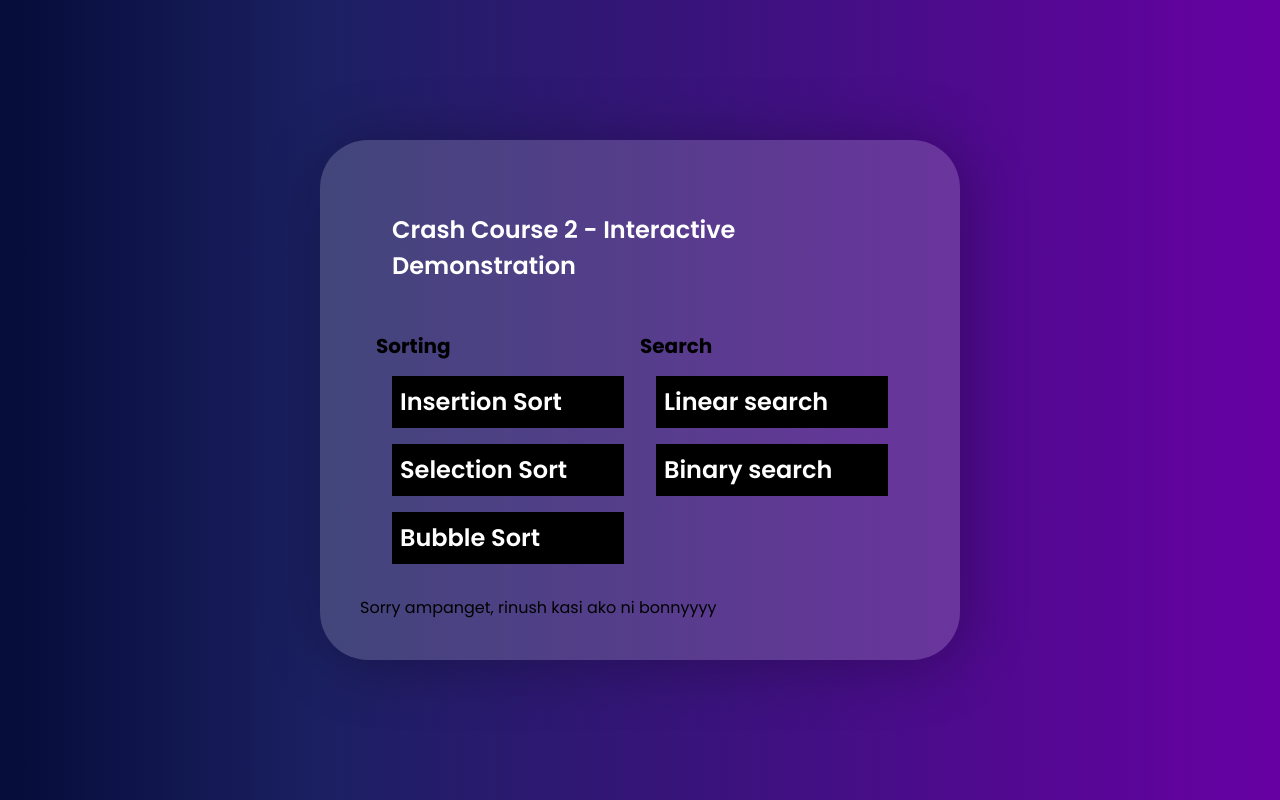
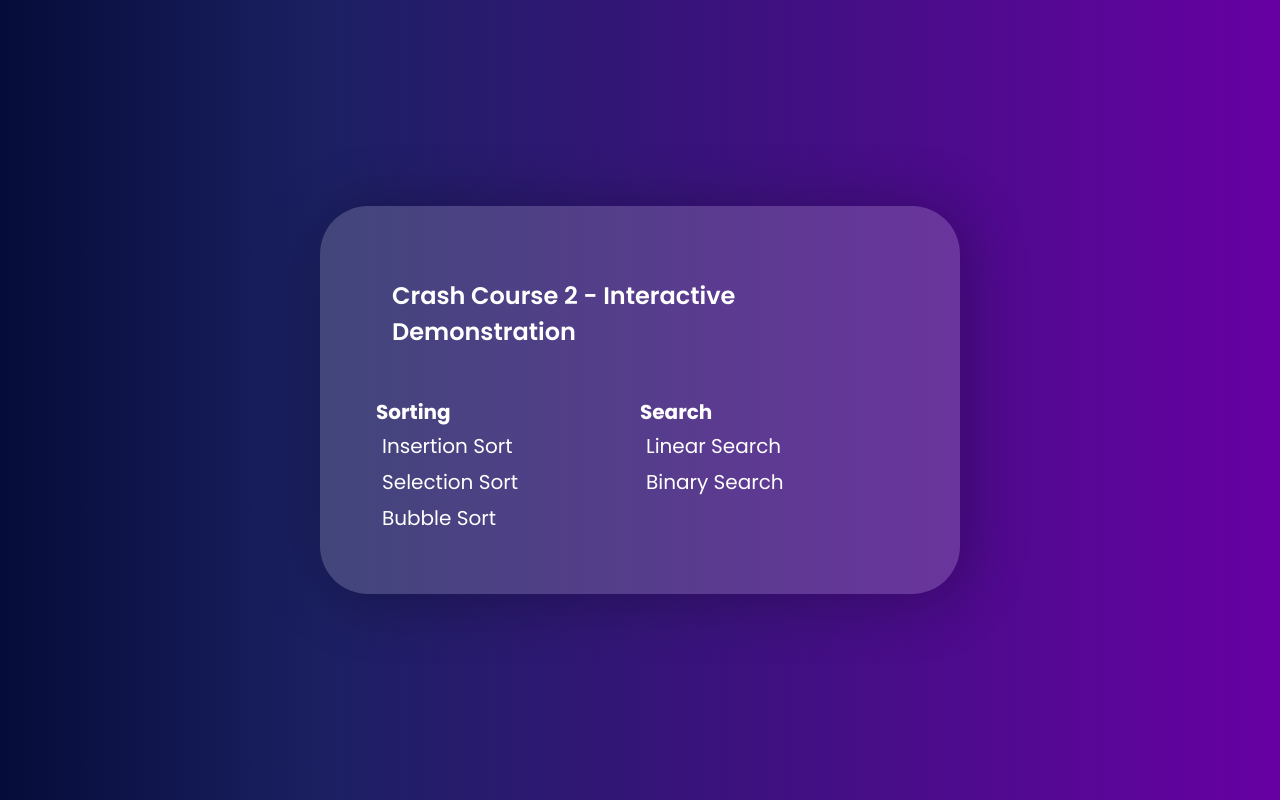
Before and after one commit to PUP-ITskolar/WebDemos, a React (Vite) app: page / in a window 1280 px wide. Built offline with nearby package versions, Linux system fonts and the light colour scheme.

Commit message:
Main Menu Improved more

```diff
--- a/src/index.css
+++ b/src/index.css
@@ -29,16 +29,7 @@ box-shadow: 4px 4px 58.1px 5px rgba(0, 0, 0, 0.25);
 border-radius: 48px;
 transition:all 0.3s ease;
 }
-.menu-name{
-    font-size: 1.5rem;
-    font-weight: 600;
-    color:white;
-}
-.menu-name p{
-    background:#000000;
-    margin: 1rem;
-    padding:0.5rem;
-}
+
 .box{
     transition: all 0.3s ease;
 }
@@ -53,7 +44,7 @@ transition:all 0.3s ease;
     color:white;
 }
 button {
-    /* background: rgba(255, 255, 255, 0.8); */
+    background: rgba(255, 255, 255, 0.8);
     box-shadow: 0px 4px 4px rgba(0, 0, 0, 0.25);
     border-radius: 8px;
 }
--- a/src/layout/main.jsx
+++ b/src/layout/main.jsx
@@ -11,10 +11,10 @@ export default function Main() {
             </div>
             <div id="menu-cont"className="flex lg:flex-row flex-1 p-4">
                 <div id="sort-cont" className="w-1/2">
-                    <p className="font-bold text-xl">Sorting</p>
+                    <p className="font-bold text-xl text-white">Sorting</p>
                     {["Insertion", "Selection", "Bubble"].map((menu, index) => (
-                        <a href={`/sort/${menu.toLowerCase()}`} className="menu-name">
-                            <p key={index}>
+                        <a href={`/sort/${menu.toLowerCase()}`} className="font-regular text-white hover:text-blue-400">
+                            <p key={index} className="text-xl m-1 p-0.5">
                                 {menu} Sort
                             </p>
                         </a>
@@ -22,17 +22,16 @@ export default function Main() {
                 </div>
 
                 <div id="search-cont" className="w-1/2">
-                    <p className="font-bold text-xl">Search</p>
+                    <p className="font-bold text-xl text-white">Search</p>
                     {["Linear", "Binary"].map((menu, index) => (
-                        <a href={`/search/${menu.toLowerCase()}`} className="menu-name">
-                            <p key={index}>
-                                {menu} search
+                        <a href={`/search/${menu.toLowerCase()}`} className="font-regular text-white hover:text-blue-400">
+                            <p key={index} className="text-xl m-1 p-0.5">
+                                {menu} Search
                             </p>
                         </a>
                     ))}
                 </div>
             </div>
-            <p>Sorry ampanget, rinush kasi ako ni bonnyyyy</p>
         </div>
     );
 }
```
